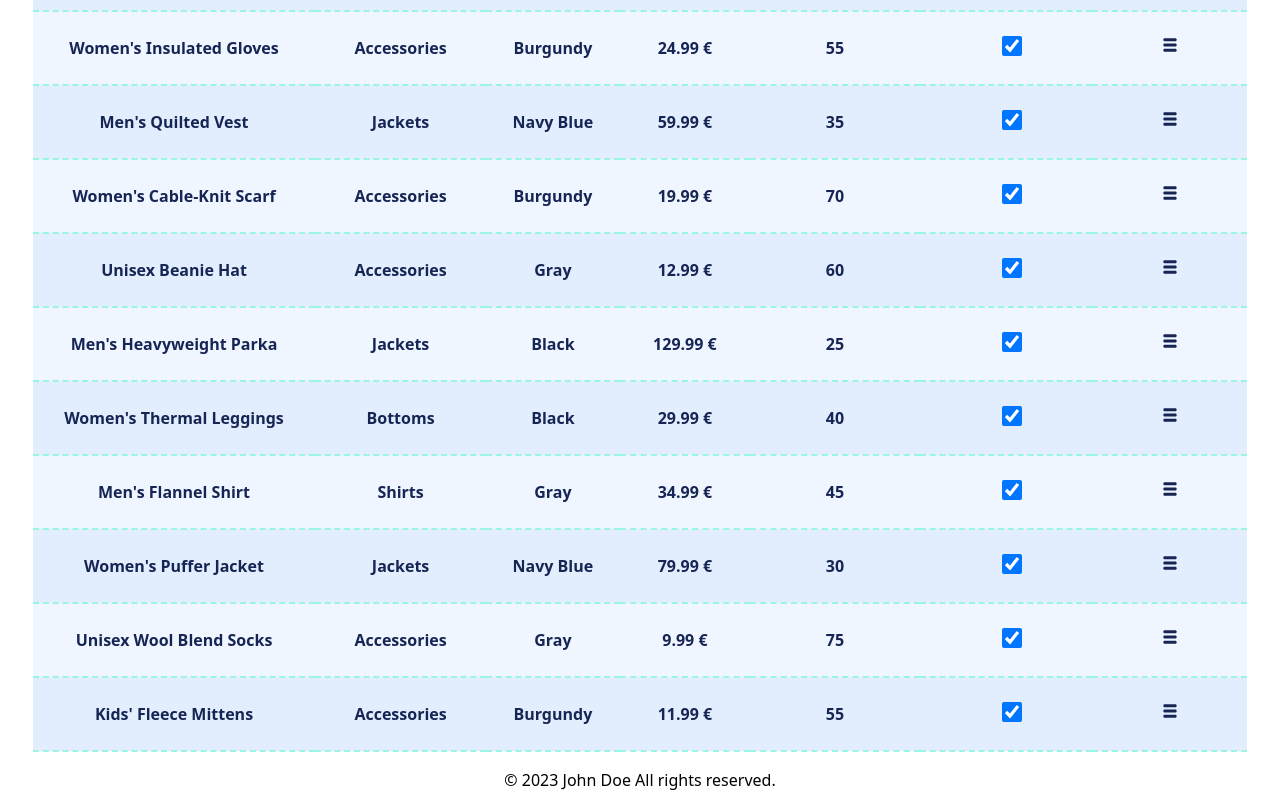
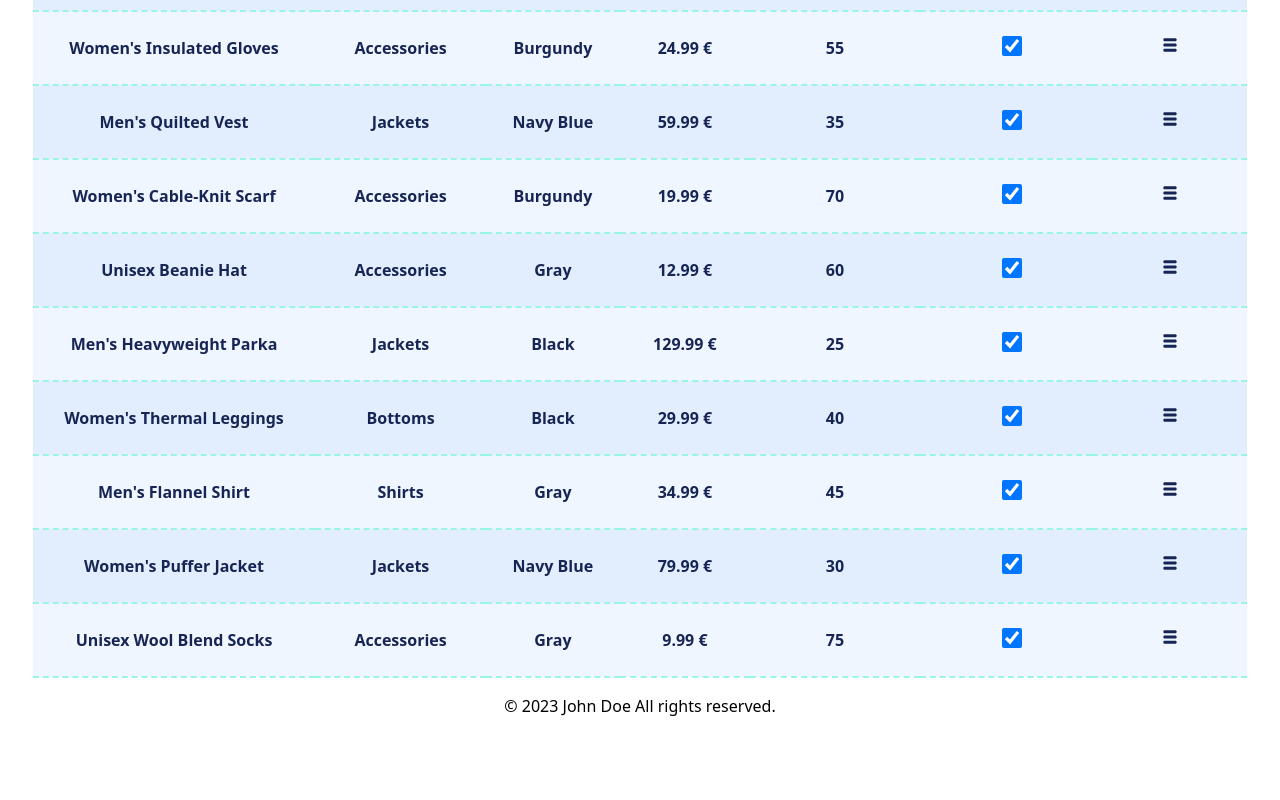
Before and after one commit to tamara24github/basic_ecom, a React (Vite) app: page /admin in a window 1280 px wide. Shown: the part 684-1484 px from the top of the page. After the commit the page ends 1410 px from the top, so only its background shows below. Built offline with nearby package versions, Linux system fonts and the light colour scheme; data requests are answered from the project's data file.

Commit message:
feat: added toasts

```diff
--- a/db.json
+++ b/db.json
@@ -1,16 +1,16 @@
 {
   "products": [
     {
-      "id": "1",
       "name": "Men's Winter Jacket",
+      "description": "A warm and stylish jacket for men.",
+      "image": "https://source.unsplash.com/featured/?jackets",
+      "price": 89.99,
+      "stockQuantity": 50,
       "category": "Jackets",
-      "description": "A warm and stylish jacket for men.",
       "color": "Black",
-      "price": 89.99,
-      "availability": true,
-      "stockQuantity": 50,
-      "image": "https://source.unsplash.com/featured/?jackets",
-      "features": ["Water resistant", "Windproof"]
+      "features": ["100% Merino wool"],
+      "isAvailable": true,
+      "id": "1"
     },
     {
       "id": "2",
@@ -179,18 +179,6 @@
       "stockQuantity": 75,
       "image": "https://source.unsplash.com/featured/?socks",
       "features": ["100% Merino wool", "Cozy and warm"]
-    },
-    {
-      "id": "16",
-      "name": "Kids' Fleece Mittens",
-      "category": "Accessories",
-      "description": "Soft and warm fleece mittens for kids.",
-      "color": "Burgundy",
-      "price": 11.99,
-      "availability": true,
-      "stockQuantity": 55,
-      "image": "https://source.unsplash.com/featured/?accessories",
-      "features": ["Cozy and warm", "Available in various sizes"]
     }
   ]
 }
--- a/package.json
+++ b/package.json
@@ -19,6 +19,7 @@
   },
   "dependencies": {
     "@tanstack/react-query": "^5.12.2",
+    "nanoid": "^5.0.7",
     "react": "^18.2.0",
     "react-dom": "^18.2.0",
     "react-icons": "^4.11.0",
--- /dev/null
+++ b/src/contexts/ToastContext.tsx
@@ -0,0 +1,58 @@
+import { nanoid } from 'nanoid'
+import React, { createContext, useState } from 'react'
+import { twMerge } from 'tailwind-merge'
+
+type ToastContextType = {
+  toast: ({ message, type }: { message: string; type: Toast['type'] }) => void
+}
+
+export const ToastContext = createContext<ToastContextType>(
+  {} as ToastContextType,
+)
+
+type ToastContextProviderProps = {
+  children: React.ReactNode
+}
+
+type Toast = {
+  id: string
+  message: string
+  type: 'success' | 'error'
+}
+
+export const ToastContextProvider = ({
+  children,
+}: ToastContextProviderProps) => {
+  const [toasts, setToasts] = useState<Toast[]>([])
+
+  const toast = ({
+    message,
+    type,
+  }: {
+    message: string
+    type: Toast['type']
+  }) => {
+    setToasts((prevState) => [...prevState, { id: nanoid(), message, type }])
+  }
+
+  return (
+    <ToastContext.Provider value={{ toast }}>
+      {children}
+      <ul>
+        {toasts.map((toast) => {
+          return (
+            <li
+              key={toast.id}
+              className={twMerge(
+                toast.type === 'success' && 'bg-green-500',
+                toast.type === 'error' && 'bg-red-500',
+              )}
+            >
+              {toast.message}
+            </li>
+          )
+        })}
+      </ul>
+    </ToastContext.Provider>
+  )
+}
--- a/src/main.tsx
+++ b/src/main.tsx
@@ -5,6 +5,7 @@ import './index.css'
 import { BrowserRouter } from 'react-router-dom'
 import { QueryClientProvider, QueryClient } from '@tanstack/react-query'
 import { CartContextProvider } from './contexts/CartContext.tsx'
+import { ToastContextProvider } from './contexts/ToastContext.tsx'
 
 const queryClient = new QueryClient({
   defaultOptions: {
@@ -18,9 +19,11 @@ ReactDOM.createRoot(document.getElementById('root')!).render(
   <React.StrictMode>
     <BrowserRouter>
       <QueryClientProvider client={queryClient}>
-        <CartContextProvider>
-          <App />
-        </CartContextProvider>
+        <ToastContextProvider>
+          <CartContextProvider>
+            <App />
+          </CartContextProvider>
+        </ToastContextProvider>
       </QueryClientProvider>
     </BrowserRouter>
   </React.StrictMode>,
--- a/src/pages/Admin.tsx
+++ b/src/pages/Admin.tsx
@@ -9,7 +9,7 @@ import {
 import TextField from '../components/common/TextField'
 import Button from '../components/common/Button'
 import { IoMdAddCircleOutline } from 'react-icons/io'
-import { ChangeEvent, useCallback, useState } from 'react'
+import { ChangeEvent, useCallback, useContext, useState } from 'react'
 import Modal from '../components/common/Modal'
 import Paragraph from '../components/common/Paragraph'
 import AddProductForm from '../components/AddProductForm'
@@ -18,6 +18,7 @@ import EditProductForm from '../components/EditProductForm'
 import Popper from '../components/Popper'
 import { TiThMenu } from 'react-icons/ti'
 import Checkbox from '../components/common/Checkbox'
+import { ToastContext } from '../contexts/ToastContext'
 
 function Admin() {
   const [showModal, setShowModal] = useState(false)
@@ -25,6 +26,8 @@ function Admin() {
   const [showEditModal, setShowEditModal] = useState(false)
   const [productToEdit, setProductToEdit] = useState<Product | null>(null)
   const [showOptions, setShowOptions] = useState(false)
+
+  const { toast } = useContext(ToastContext)
 
   const config: TableConfig = [
     {
@@ -147,14 +150,10 @@ function Admin() {
           return newValue
         },
       )
-      console.log(`Successfully deleted ${data.name}`, {
-        type: 'success',
-      })
+      toast({ message: `Successfully deleted ${data.name}`, type: 'success' })
     },
     onError: () => {
-      console.log(`Failed to delete product`, {
-        type: 'error',
-      })
+      toast({ message: `Failed to delete product`, type: 'error' })
     },
   })
 
```
Also changed, not shown: 1 other file (tests, documents, lock files or other folders).
